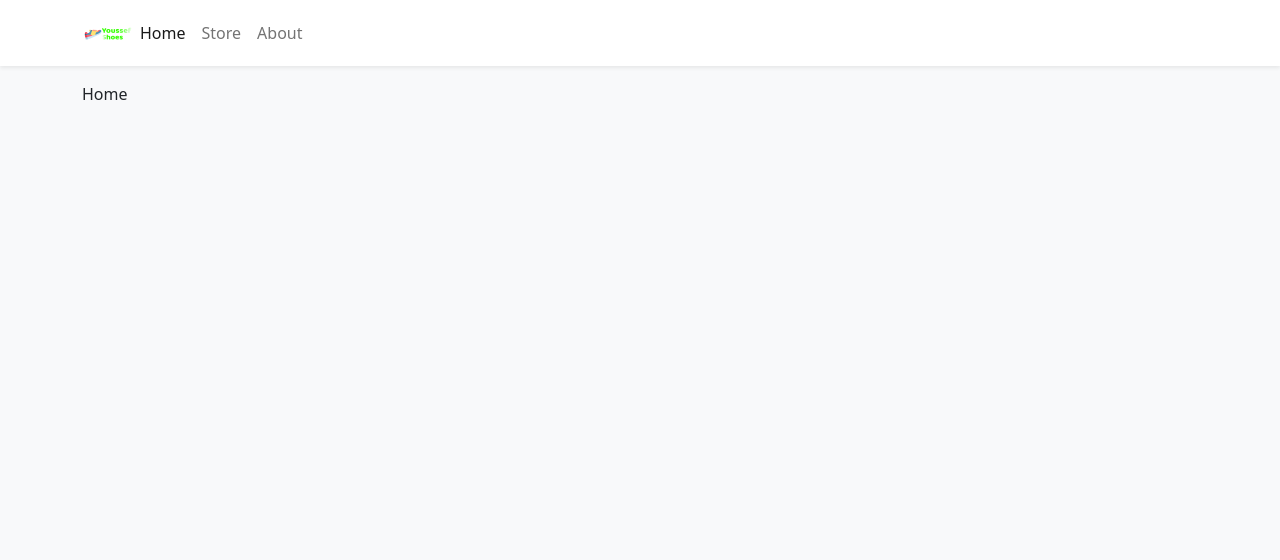
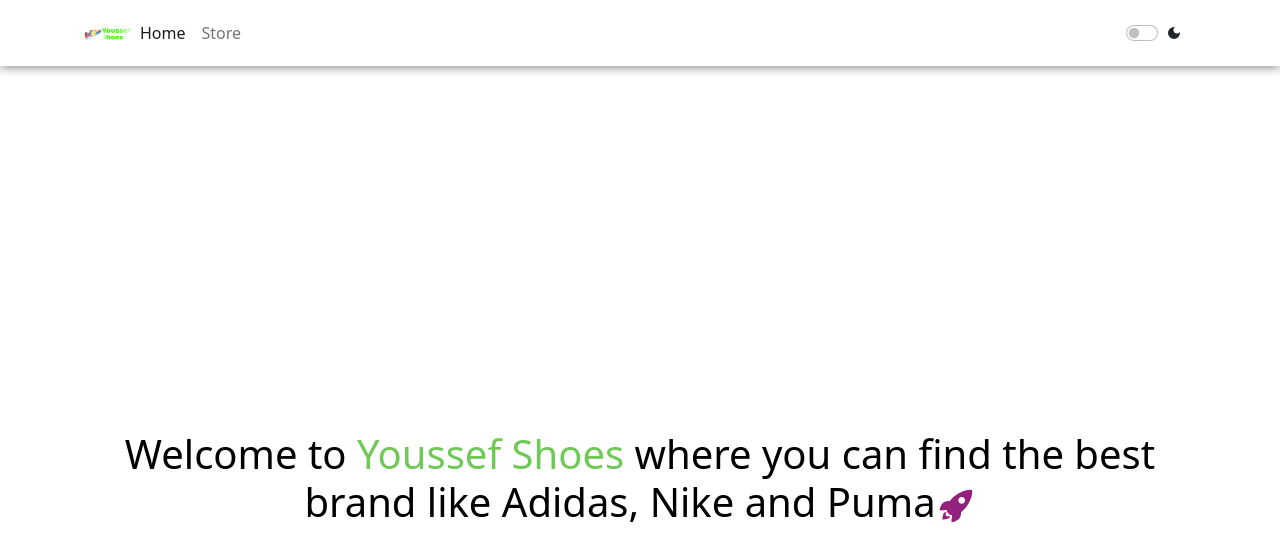
Before and after one commit to Youssef-Elouasbi/ShoppingCart, a React (Vite) app: page / in a window 1280 px wide. Shown: the top 560 px of the page. Built offline with nearby package versions, Linux system fonts and the light colour scheme.

Commit message:
add dark mode + Home page

```diff
--- a/index.html
+++ b/index.html
@@ -11,7 +11,7 @@
   <title>Shop Youssef</title>
 </head>
 
-<body class="bg-light">
+<body class="">
   <div id="root"></div>
   <script type="module" src="/src/main.tsx"></script>
 </body>
--- a/package.json
+++ b/package.json
@@ -13,6 +13,7 @@
     "@fortawesome/free-solid-svg-icons": "^6.3.0",
     "@fortawesome/react-fontawesome": "^0.2.0",
     "bootstrap": "^5.2.3",
+    "dark-mode-switch": "^1.0.0",
     "react": "^18.2.0",
     "react-bootstrap": "^2.7.2",
     "react-dom": "^18.2.0",
--- a/src/App.tsx
+++ b/src/App.tsx
@@ -1,21 +1,26 @@
 import { Container } from 'react-bootstrap'
 import { Route, Routes } from 'react-router-dom'
+
 import NavBar from './components/Navbar'
+import { DarkModeProvider, useDarkMode } from './context/DarkModeContext'
 import { ShoppingCartProvider } from './context/ShoppingCartContext'
 import About from './pages/About'
 import Home from './pages/Home'
 import Store from './pages/Store'
 function App() {
+  const { Dark } = useDarkMode()
   return (
     <ShoppingCartProvider>
+      <DarkModeProvider>
         <NavBar />
-      <Container className='mb-4'>
+        <Container className="mb-4">
           <Routes>
             <Route path="/" element={<Home />} />
             <Route path="/Store" element={<Store />} />
-          <Route path="/About" element={<About />} />
+            {/* <Route path="/About" element={<About />} /> */}
           </Routes>
         </Container>
+      </DarkModeProvider>
     </ShoppingCartProvider>
   )
 }
--- a/src/components/Navbar.tsx
+++ b/src/components/Navbar.tsx
@@ -1,19 +1,44 @@
-import React from 'react'
-import { Navbar as NavbarBs, Container, Nav, Button } from "react-bootstrap"
+import React, { useEffect, useState } from 'react'
+import { Navbar as NavbarBs, Container, Nav, Button, Form } from "react-bootstrap"
 import { NavLink as Link } from "react-router-dom"
 import { useShoppingCart } from '../context/ShoppingCartContext'
+import { MdDarkMode, MdOutlineDarkMode } from 'react-icons/md'
+import { BsSunFill } from 'react-icons/bs'
+import { useDarkMode } from '../context/DarkModeContext'
+import { IconContext } from 'react-icons'
 
 const NavBar = () => {
     const { cartQuantity, OpenCart } = useShoppingCart()
+    const { Dark, setDark } = useDarkMode()
+    function changeStatus({ target: { value } }: any) {
+        setDark(!Dark)
+    }
+    useEffect(() => {
+        return Dark === true ? document.body.classList.add('bg-black') : document.body.classList.remove('bg-black')
+    }, [Dark])
     return (
-        <NavbarBs sticky='top' className='bg-white shadow-sm mb-3'>
+        <NavbarBs sticky='top' className={(Dark === true ? "bg-black " : "bg-white ") + " mb-3"}
+            style={{ boxShadow: (Dark === true ? "0px 1px 20px white" : "0px 1px 10px gray") }}>
             <Container>
                 <Nav className="me-auto d-flex align-items-center ">
                     <img src="images/Logo3.png" style={{ width: "50px", height: "50px" }} />
-                    <Nav.Link to="/" as={Link} >Home</Nav.Link>
-                    <Nav.Link to="/Store" as={Link} >Store</Nav.Link>
-                    <Nav.Link to="/About" as={Link} >About</Nav.Link>
+                    <Nav.Link className={(Dark === true && "text-white") + ""} to="/" as={Link} >Home</Nav.Link>
+                    <Nav.Link className={(Dark === true && "text-white") + ""} to="/Store" as={Link} >Store</Nav.Link>
+                    {/* <Nav.Link className={(Dark === true && "text-white") + ""} to="/About" as={Link} >About</Nav.Link> */}
                 </Nav>
+                <Form className='d-flex justify-content-between align-items-center mx-3'>
+                    <Form.Check
+                        type="switch"
+                        checked={Dark === true}
+                        onChange={changeStatus}
+                    />
+                    {Dark === true ? <IconContext.Provider
+                        value={{ color: 'yellow' }}
+                    >
+                        {/* <MdOutlineDarkMode /> */}
+                        <BsSunFill />
+                    </IconContext.Provider> : <MdDarkMode />}
+                </Form>
                 {
                     cartQuantity > 0 &&
                     <Button style={{ width: "3.2rem", height: "3.2rem", position: "relative" }} variant="outline-success" className='rounded-circle' onClick={OpenCart}>
@@ -21,8 +46,10 @@
                         <div className="rounded-circle bg-danger d-flex justify-content-center align-items-center" style={{ color: "white", width: "1.5rem", height: "1.5rem", position: "absolute", bottom: 0, right: 0, transform: "translate(25%, 25%)" }}>{cartQuantity}</div>
                     </Button>
                 }
+
+
             </Container>
-        </NavbarBs>
+        </NavbarBs >
     )
 }
 
--- a/src/components/StoreItem.tsx
+++ b/src/components/StoreItem.tsx
@@ -3,6 +3,7 @@
 import { useShoppingCart } from '../context/ShoppingCartContext'
 import formatCurrency from '../utilities/formatCurrency'
 import { FaShoppingCart } from 'react-icons/fa';
+import { useDarkMode } from '../context/DarkModeContext';
 
 type Product = {
     id: number,
@@ -12,10 +13,11 @@
 
 }
 const StoreItem = ({ id, name, price, imgUrl }: Product) => {
+    const { Dark } = useDarkMode()
     const { getItemQuantity, increaseItemQuantity, decreaseItemQuantity, removeFromCart, addToCart } = useShoppingCart()
     const quantity: number = getItemQuantity(id);
     return (
-        <Card className='h-100'>
+        <Card className={'h-100 ' + (Dark === true && 'bg-black text-white')} style={{ boxShadow: (Dark === true ? "0px 0px 22px grey" : "") }}>
             <Card.Img variant="top" src={imgUrl} height="200px" style={{ objectFit: "cover" }} />
             <Card.Body className="d-flex flex-column" >
                 <Card.Title className='d-flex justify-content-between align-items-baseline mb-4'>
--- /dev/null
+++ b/src/context/DarkModeContext.tsx
@@ -0,0 +1,25 @@
+import { createContext, ReactNode, useContext, useState } from "react"
+
+type DarkModeProviderProps = {
+    children: ReactNode
+}
+type DarkModeContext = {
+    Dark: boolean
+    setDark: (value: boolean) => void
+}
+
+const DarkModeContext = createContext({} as DarkModeContext)
+
+
+export function DarkModeProvider({ children }: DarkModeProviderProps) {
+    const [Dark, setDark] = useState(false)
+
+    return (<DarkModeContext.Provider value={{ Dark, setDark }}>
+        {children}
+
+    </DarkModeContext.Provider>)
+}
+
+export function useDarkMode() {
+    return useContext(DarkModeContext)
+}
--- a/src/pages/Home.tsx
+++ b/src/pages/Home.tsx
@@ -1,8 +1,19 @@
 import React from 'react'
-
+import { useDarkMode } from '../context/DarkModeContext'
+import { IoIosRocket } from 'react-icons/io'
+import { IconContext } from 'react-icons'
 const Home = () => {
+    const { Dark } = useDarkMode()
     return (
-        <div>Home</div>
+        <div className='d-flex justify-content-center align-items-center vh-100'>
+            <h1 className={(Dark === true ? "text-white " : "text-black ") + "text-center"}>Welcome to <span style={{ color: (Dark === true ? "#bef3b0" : "#70c957") }}>Youssef Shoes </span>where you can find the best brand like Adidas, Nike and Puma
+                <IconContext.Provider
+                    value={{ color: '#92227e' }}
+                >
+                    <IoIosRocket />
+                </IconContext.Provider>
+            </h1>
+        </div>
     )
 }
 
--- a/src/pages/Store.tsx
+++ b/src/pages/Store.tsx
@@ -3,6 +3,7 @@
 import StoreItem from '../components/StoreItem'
 import storeItems from "../data/items.json"
 import Spinner from 'react-bootstrap/Spinner'
+import { useDarkMode } from '../context/DarkModeContext'
 type Item = {
     id: number,
     name: string,
@@ -12,7 +13,7 @@
 }
 
 const Store = () => {
-
+    const { Dark } = useDarkMode()
     const [categorie, setCategorie] = useState("All")
     const [Items, setItems] = useState(storeItems)
     const [Ready, setReady] = useState(false)
@@ -44,24 +45,25 @@
         setTimeout(() => {
             setReady(true)
             setItems(() => GenerateItems())
-        }, 1000)
+        }, 2000)
     }, [categorie])
+
     return (
         <>
-            <h1>Store</h1>
+            <h1 className={(Dark === true ? "text-white " : "text-black ") + " d-flex justify-content-center"}>Shoes</h1>
             <Row className='my-3 '>
-                <span className='fs-4'>Filter : </span>
+                <span className={(Dark === true && "text-white") + ' fs-4'}>Filter : </span>
                 <ToggleButtonGroup type="radio" name="options" defaultValue={"All"}>
-                    <ToggleButton id="tbg-radio-1" value={"All"} className='m-2 rounded' variant='outline-secondary' onClick={() => setCategorie("All")}>
+                    <ToggleButton id="tbg-radio-1" value={"All"} className={'m-2 rounded ' + (Dark === true && 'text-white border border-gray')} variant='outline-secondary' onClick={() => setCategorie("All")}>
                         All
                     </ToggleButton>
-                    <ToggleButton id="tbg-radio-2" value={"Cat1"} className='m-2 rounded' variant='outline-secondary' onClick={() => setCategorie("Nike")}>
+                    <ToggleButton id="tbg-radio-2" value={"Cat1"} className={'m-2 rounded ' + (Dark === true && 'text-white border border-gray')} variant='outline-secondary' onClick={() => setCategorie("Nike")}>
                         Nike
                     </ToggleButton>
-                    <ToggleButton id="tbg-radio-3" value={"Cat2"} className='m-2 rounded' variant='outline-secondary' onClick={() => setCategorie("Adidas")}>
+                    <ToggleButton id="tbg-radio-3" value={"Cat2"} className={'m-2 rounded ' + (Dark === true && 'text-white border border-gray')} variant='outline-secondary' onClick={() => setCategorie("Adidas")}>
                         Adidas
                     </ToggleButton>
-                    <ToggleButton id="tbg-radio-4" value={"Cat3"} className='m-2 rounded' variant='outline-secondary' onClick={() => setCategorie("Puma")}>
+                    <ToggleButton id="tbg-radio-4" value={"Cat3"} className={'m-2 rounded ' + (Dark === true && 'text-white border border-gray')} variant='outline-secondary' onClick={() => setCategorie("Puma")}>
                         Puma
                     </ToggleButton>
 
```
Also changed, not shown: 1 other file (tests, documents, lock files or other folders). Lines whose indentation alone changed are shown as unchanged.
